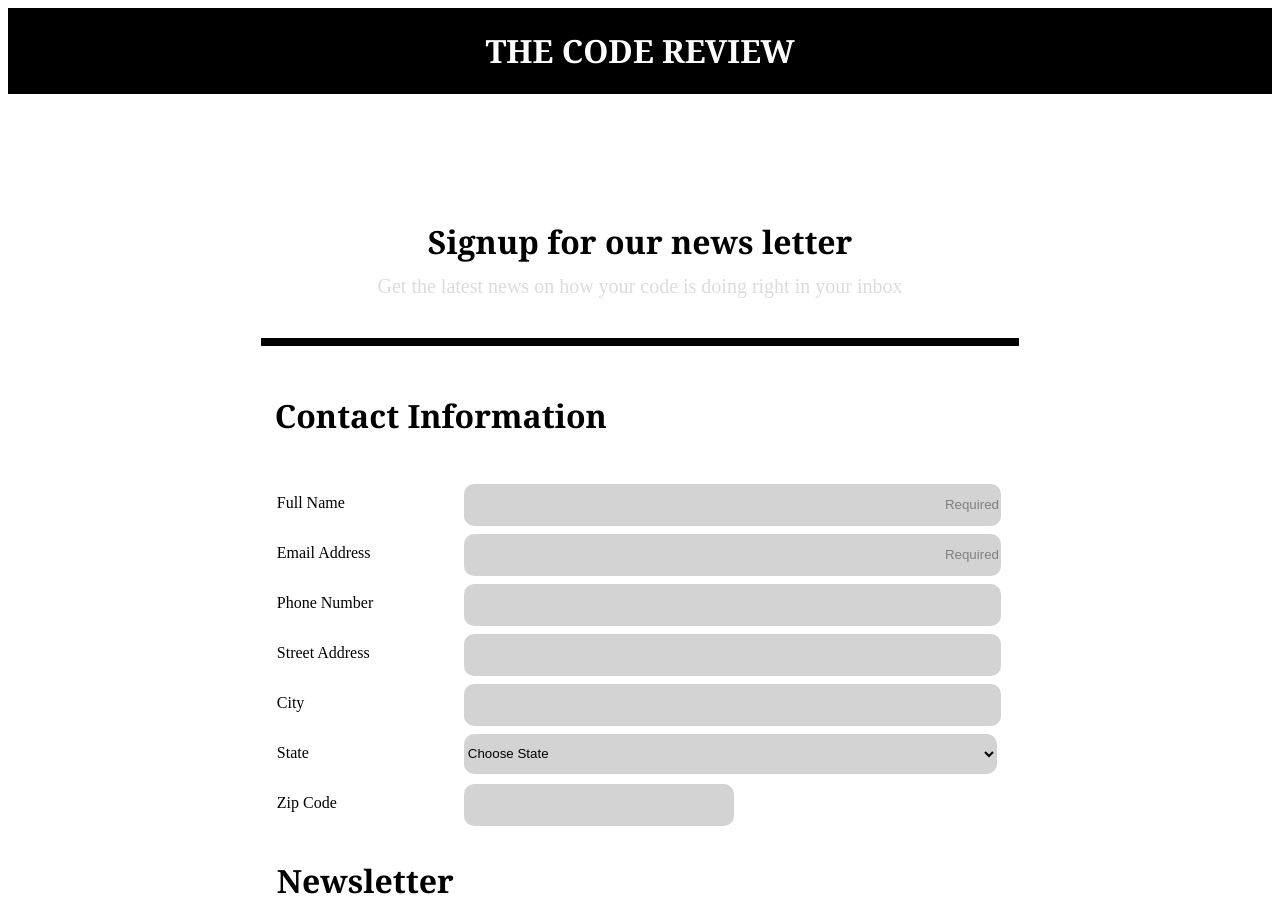
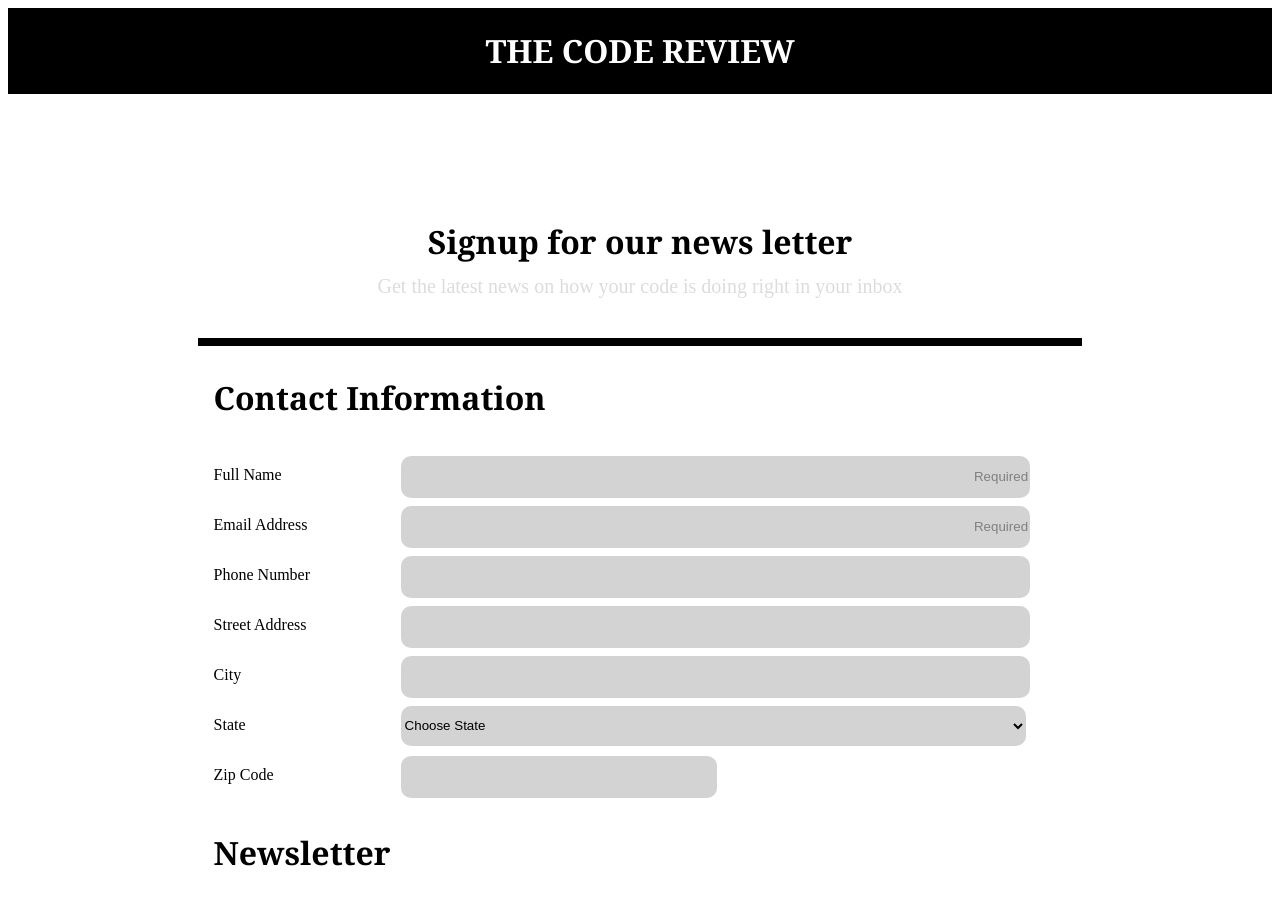
Before and after one commit to AdamButcher1/TreehouseProject3, a plain HTML site: page index.html in a window 1280 px wide. Shown: the top 905 px of the page. Drawn offline with Linux system fonts and the light colour scheme.

Commit message:
Fixed Legends

```diff
--- a/index.html
+++ b/index.html
@@ -10,7 +10,7 @@
 	<header class="banner">
 
 
-	<h1>
+	  <h1>
     	THE CODE REVIEW
     </h1>
     </header>
@@ -18,10 +18,12 @@
     <div class="container">
     <p class="signup">Signup for our news letter</p>
     <p class="signup-desc">Get the latest news on how your code is doing right in your inbox</p>
-    <fieldset>
-    <p class="contact_title">Contact Information</p>
 
     <form action="index.html" method="post" id="options">
+    <fieldset>
+    <legend class="contact_title">Contact Information</legend>
+
+
         <ul>
           <li><label for="name">Full Name</label></li>
           <li><input type="text" id="name" name="user_name" placeholder="Required"></li>
--- a/style.css
+++ b/style.css
@@ -27,7 +27,8 @@
 	font-size: 2em;
 	font-weight: bold;
 	font-family: Georgia;
-	bottom: 30px;
+	bottom: 10px;
+	padding-bottom: 20px;
 }
 .news_header {
 	bottom: 20px;
@@ -140,7 +141,7 @@ footer {
 	}
 
 	.container {
-	margin: 10% 20% 0 20%;
+	margin: 10% 15% 0 15%;
 	}
 
 	li label {
```
